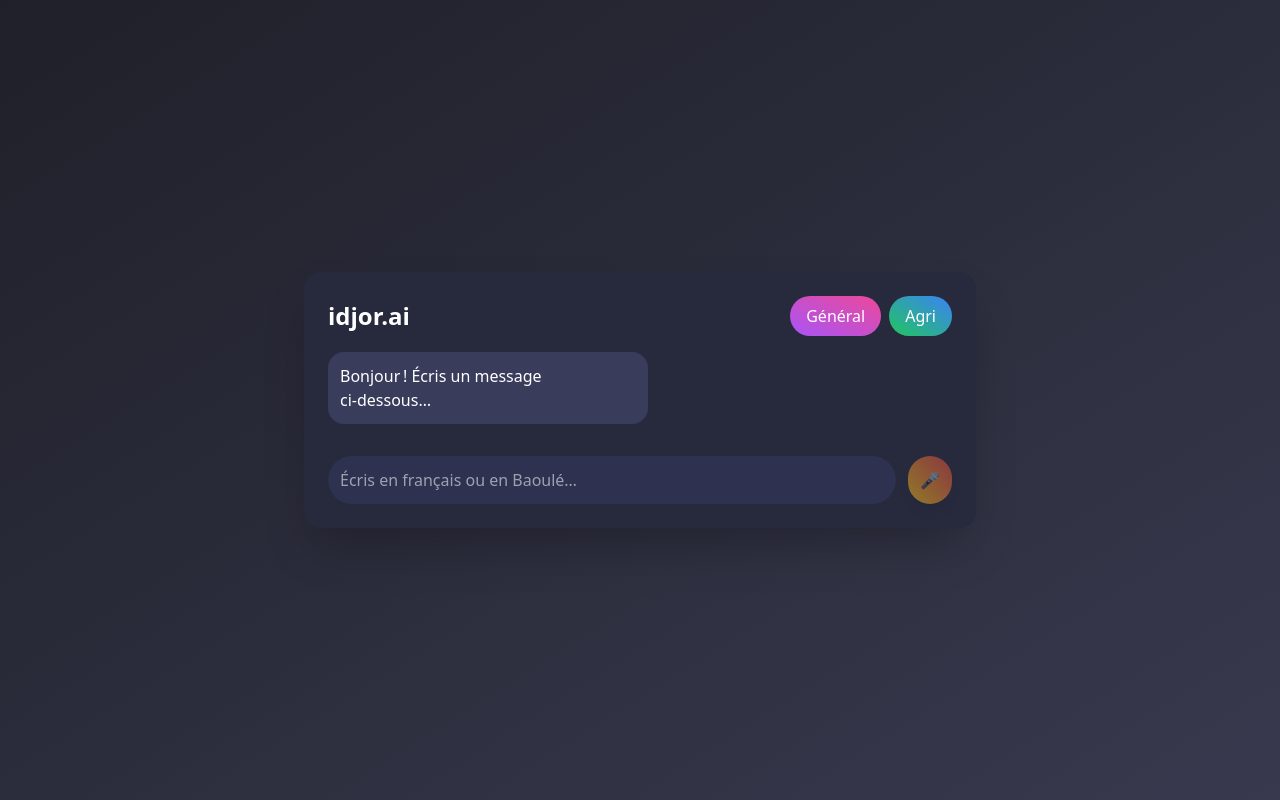
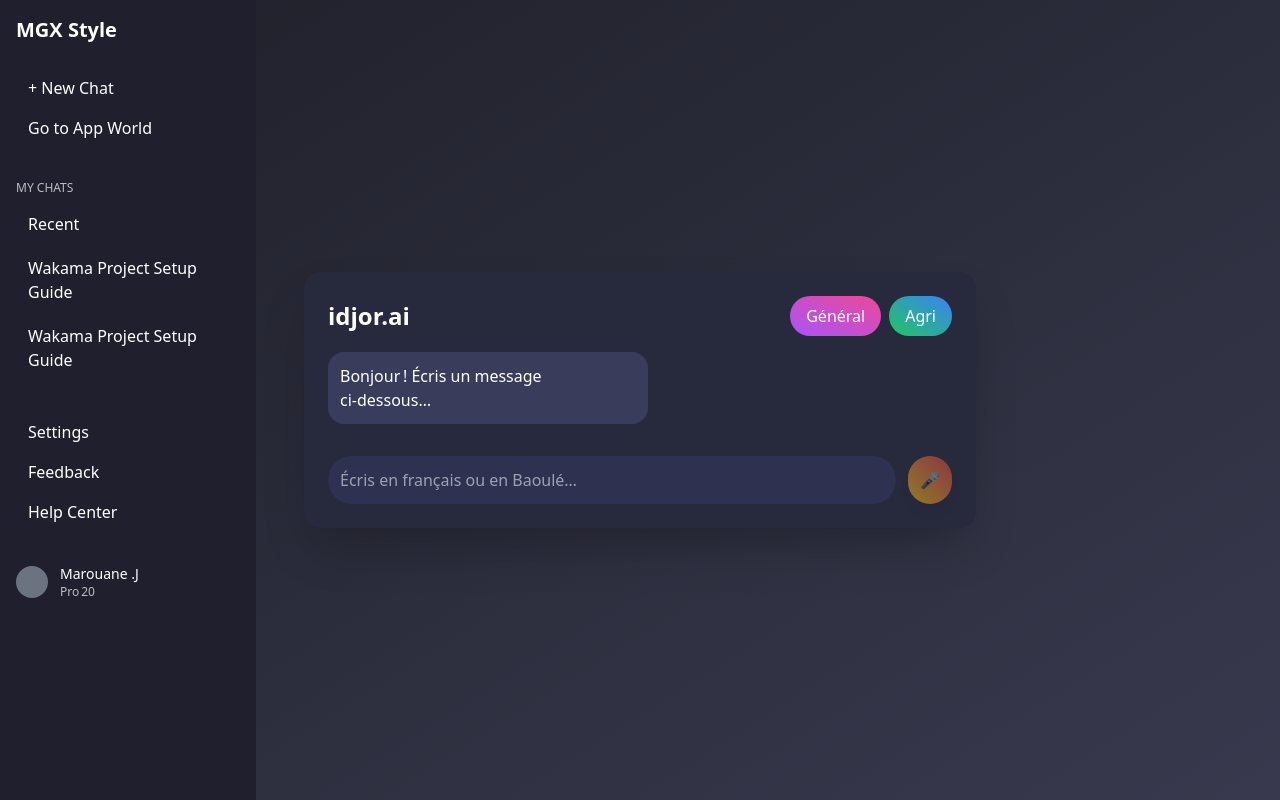
Before and after one commit to Agrismartchain/idjor-web, a React (Vite) app: page / in a window 1280 px wide. Built offline with nearby package versions, Linux system fonts and the light colour scheme.

Commit message:
feat: ajout du sidebar MGX-style et intégration du chat

```diff
--- a/src/App.jsx
+++ b/src/App.jsx
@@ -14,12 +14,71 @@
   };
 
   return (
-    <div className="min-h-screen bg-gradient-to-br from-[#1f2029] to-[#38394e] flex flex-col items-center justify-center p-4">
+    <div className="relative flex min-h-screen">
+      {/* Sidebar coulissant */}
+      <aside
+        className="
+          fixed top-0 left-0 h-full
+          w-64 bg-[#1f1f2e] text-white
+          transform -translate-x-60
+          hover:translate-x-0
+          transition-transform duration-300
+          z-20
+        "
+      >
+        <div className="p-4">
+          <h2 className="text-xl font-bold mb-6">MGX Style</h2>
+          <button className="w-full text-left py-2 px-3 hover:bg-[#2a2c40] rounded">
+            + New Chat
+          </button>
+          <button className="w-full text-left py-2 px-3 hover:bg-[#2a2c40] rounded">
+            Go to App World
+          </button>
+
+          <nav className="mt-8">
+            <h3 className="uppercase text-xs mb-2 opacity-70">My Chats</h3>
+            <ul className="space-y-1">
+              <li className="py-2 px-3 hover:bg-[#2a2c40] rounded cursor-pointer">
+                Recent
+              </li>
+              <li className="py-2 px-3 hover:bg-[#2a2c40] rounded cursor-pointer">
+                Wakama Project Setup Guide
+              </li>
+              <li className="py-2 px-3 hover:bg-[#2a2c40] rounded cursor-pointer">
+                Wakama Project Setup Guide
+              </li>
+            </ul>
+          </nav>
+
+          <div className="mt-auto pt-8">
+            <button className="w-full text-left py-2 px-3 hover:bg-[#2a2c40] rounded">
+              Settings
+            </button>
+            <button className="w-full text-left py-2 px-3 hover:bg-[#2a2c40] rounded">
+              Feedback
+            </button>
+            <button className="w-full text-left py-2 px-3 hover:bg-[#2a2c40] rounded">
+              Help Center
+            </button>
+          </div>
+
+          <div className="mt-8 flex items-center gap-3">
+            <div className="w-8 h-8 bg-gray-500 rounded-full flex-shrink-0"></div>
+            <div>
+              <p className="text-sm font-medium">Marouane .J</p>
+              <p className="text-xs opacity-70">Pro 20</p>
+            </div>
+          </div>
+        </div>
+      </aside>
+
+      {/* Zone de chat */}
+      <div className="flex-1 flex items-center justify-center p-4 bg-gradient-to-br from-[#1f2029] to-[#38394e]">
         <motion.div
           initial={{ opacity: 0, scale: 0.8 }}
           animate={{ opacity: 1, scale: 1 }}
           transition={{ duration: 0.6 }}
-        className="w-full max-w-2xl bg-[#27293d] rounded-2xl shadow-2xl p-6 flex flex-col gap-4"
+          className="w-full max-w-2xl bg-[#27293d] rounded-2xl shadow-2xl p-6 flex flex-col gap-4 z-10"
         >
           <header className="flex justify-between items-center">
             <h1 className="text-2xl font-bold text-white">idjor.ai</h1>
@@ -70,5 +129,6 @@
           </form>
         </motion.div>
       </div>
+    </div>
   );
 }
```
Lines whose indentation alone changed are shown as unchanged.
